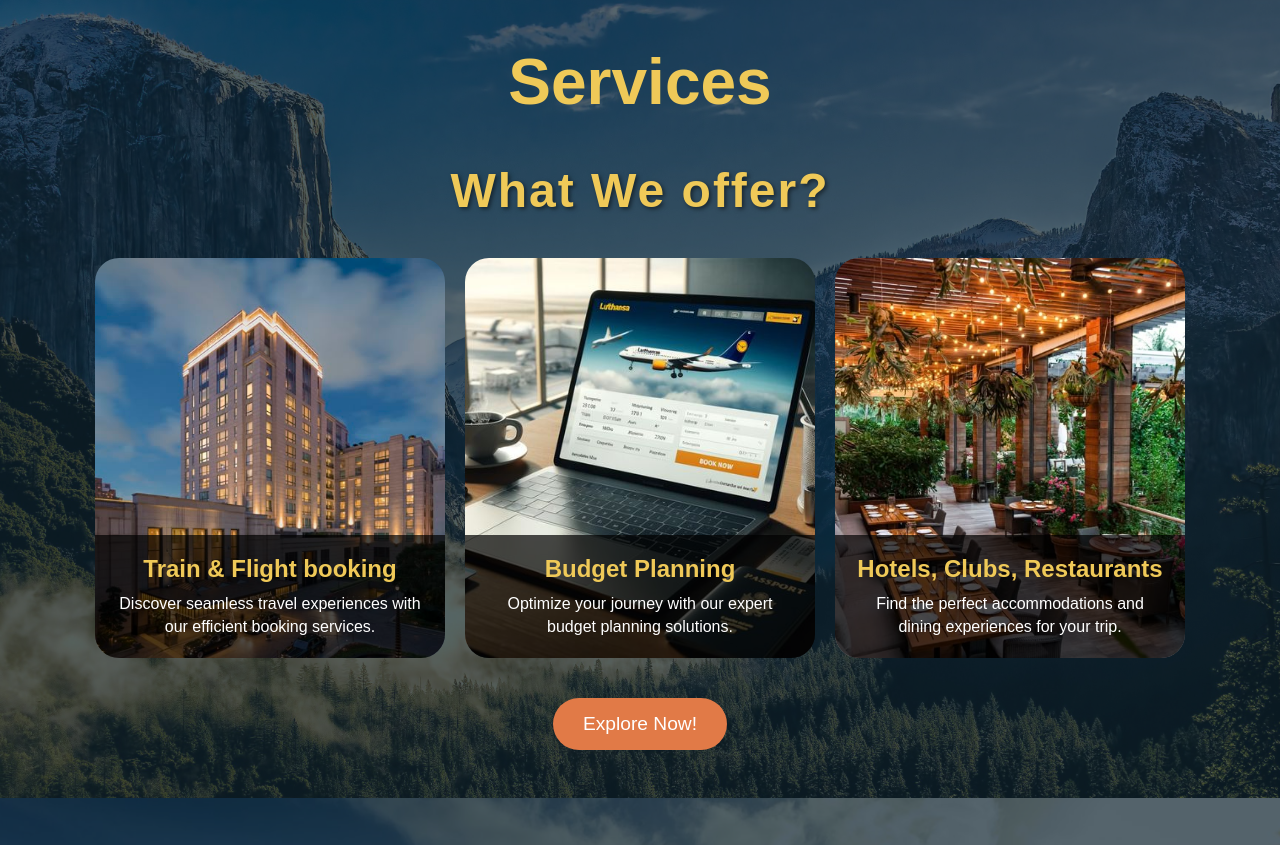
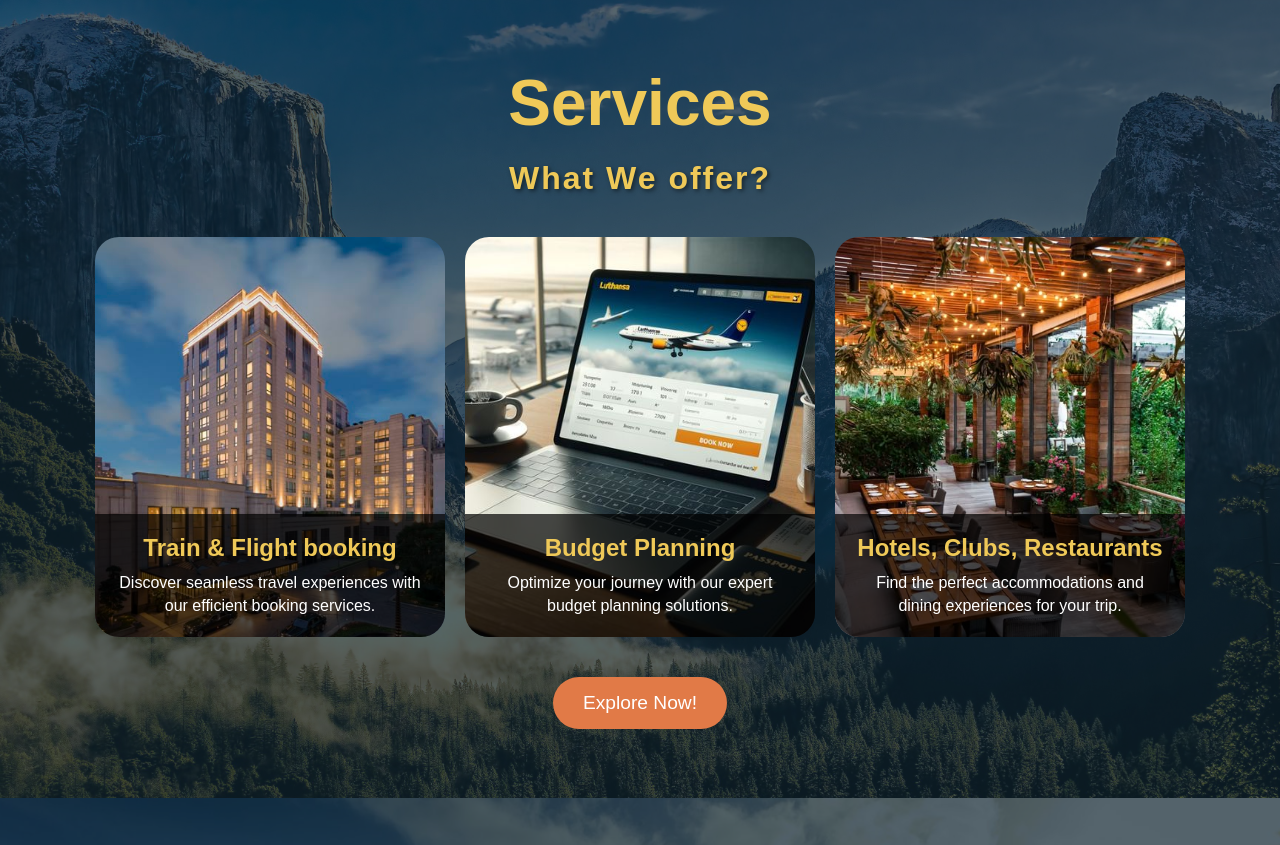
Before and after one commit to sru36/Wanderwise-T, a plain HTML site: page index.html in a window 1280 px wide. Shown: the part 2110-2955 px from the top of the page. Drawn offline with Linux system fonts and the light colour scheme; a web font is replaced by a local one.

Commit message:
Initial commit

```diff
--- a/index.css
+++ b/index.css
@@ -372,15 +372,17 @@ button:hover {
 }
 
 .serviceshero h1 {
+    position: relative;
     font-size: 4rem;
     margin-bottom: 20px;
+    color: #EFC958;
 }
 
 .serviceshero h3 {
-    padding-top: 3vh;
+
     font-family: Satoshi-Regular, sans-serif;
-    font-size: 3rem;
-    margin-bottom: 20px;
+    margin-bottom: 2px;
+    font-size: 2rem;
     text-shadow: 2px 2px 4px rgba(0, 0, 0, 0.5);
     letter-spacing: 2px;
     text-align: center;
```
